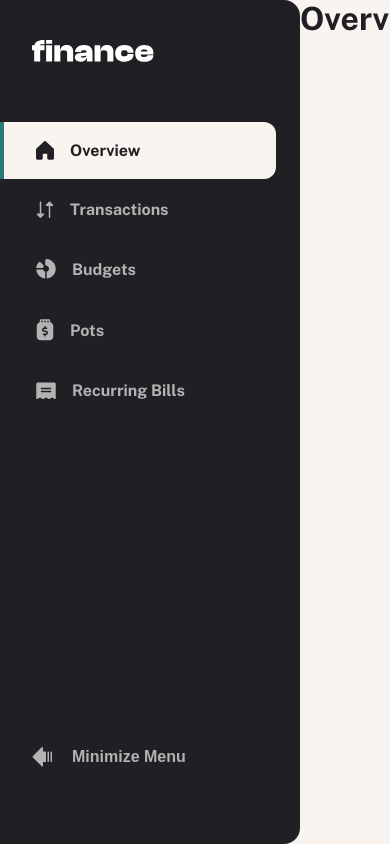
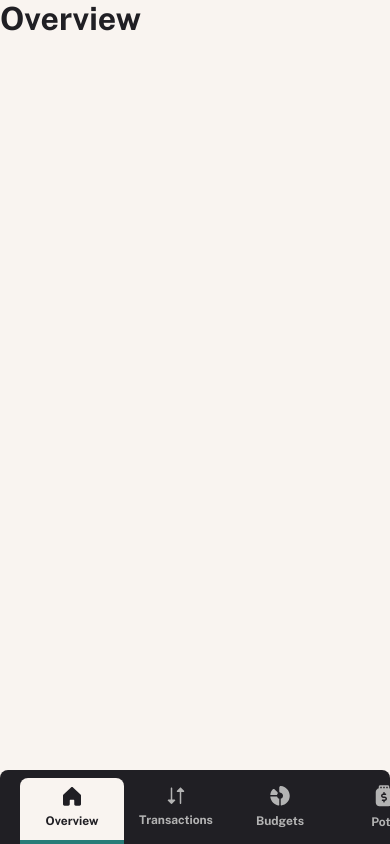
Before and after one commit to cmlebron14/personal-finance-app, a Next.js app: page / in a window 390 px wide. Built offline with nearby package versions, Linux system fonts and the light colour scheme.

Commit message:
navigation styling for tablet

```diff
--- a/app/(pages)/layout.module.css
+++ b/app/(pages)/layout.module.css
@@ -1,6 +1,13 @@
+.nav {
+  bottom: 0;
+  height: 74px;
+  position: fixed;
+  width: 100%;
+}
+
+@media (min-width: 769px) {
   .nav {
     height: 100vh;
-  position: fixed;
   }
 
   .navExpanded {
@@ -18,3 +25,4 @@
   .appNavCollapsed {
     padding-left: 88px;
   }
+}
--- a/app/components/navigation/Navigation.tsx
+++ b/app/components/navigation/Navigation.tsx
@@ -1,4 +1,5 @@
 "use client";
+import { useState, useEffect } from "react";
 import { useSidebar } from "@/app/context/SidebarContext";
 import Logo from "./Logo";
 import Navbar from "./Navbar";
@@ -7,14 +8,25 @@ import styles from "./navigation.module.css";
 
 const Navigation = () => {
   const { isOpen } = useSidebar();
+  const [isDesktop, setIsDesktop] = useState(false);
+
+  const handleResize = () => {
+    setIsDesktop(window.innerWidth > 768);
+  };
+
+  useEffect(() => {
+    handleResize();
+    window.addEventListener("resize", handleResize);
+    return () => window.removeEventListener("resize", handleResize);
+  }, []);
 
   return (
     <div
       className={`${styles.navigation} ${isOpen ? styles.open : styles.closed}`}
     >
-      <Logo />
+      {isDesktop && <Logo />}
       <Navbar />
-      <ToggleButton />
+      {isDesktop && <ToggleButton />}
     </div>
   );
 };
--- a/app/components/navigation/navbar.module.css
+++ b/app/components/navigation/navbar.module.css
@@ -1,19 +1,44 @@
 .navbar {
-  display: block;
+  display: flex;
   list-style-type: none;
+  justify-content: space-around;
+  padding: 0 20px;
+
+  @media (min-width: 769px) {
+    display: block;
+    padding: 0;
+  }
 }
 
 .link {
   align-items: center;
-  border-left: solid 4px transparent;
+  border-bottom: solid 4px transparent;
+  border-left: none;
+  border-radius: 8px 8px 0 0;
   color: var(--grey-300);
-  border-radius: 0 12px 12px 0;
-  font-size: 16px;
+  font-size: 12px;
   font-weight: bold;
+  flex-direction: column;
   display: flex;
-  margin-bottom: 2px;
-  padding: 19px 32px;
-  width: 100%;
+  height: 66px;
+  justify-content: center;
+  padding: 8px 0 12px;
+  text-align: center;
+  width: 104px;
+
+  @media (min-width: 769px) {
+    border-bottom: none;
+    border-left: solid 4px transparent;
+    border-radius: 0 12px 12px 0;
+    font-size: 16px;
+    flex-direction: row;
+    height: auto;
+    justify-content: flex-start;
+    margin-bottom: 2px;
+    padding: 19px 32px;
+    text-align: left;
+    width: 100%;
+  }
 
   &:hover {
     color: white;
@@ -40,5 +65,10 @@
 }
 
 .text {
-  margin-left: 16px;
+  margin-top: 8px;
+
+  @media (min-width: 769px) {
+    margin-left: 16px;
+    margin-top: 0;
+  }
 }
--- a/app/components/navigation/navigation.module.css
+++ b/app/components/navigation/navigation.module.css
@@ -1,12 +1,18 @@
 .navigation {
   align-items: stretch;
   background: var(--grey-900);
-  border-radius: 0 16px 16px 0;
+  border-radius: 8px 8px 0 0;
   display: flex;
   flex-direction: column;
-  justify-content: flex-start;
+  justify-content: flex-end;
   height: 100%;
   width: 100%;
+}
+
+@media (min-width: 769px) {
+  .navigation {
+    border-radius: 0 16px 16px 0;
+    justify-content: flex-start;
   }
 
   .open {
@@ -16,3 +22,4 @@
   .closed {
     padding-right: 8px;
   }
+}
```
Lines whose indentation alone changed are shown as unchanged.
